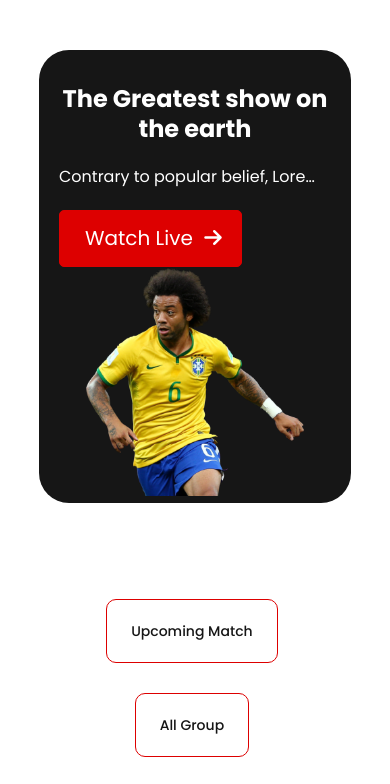
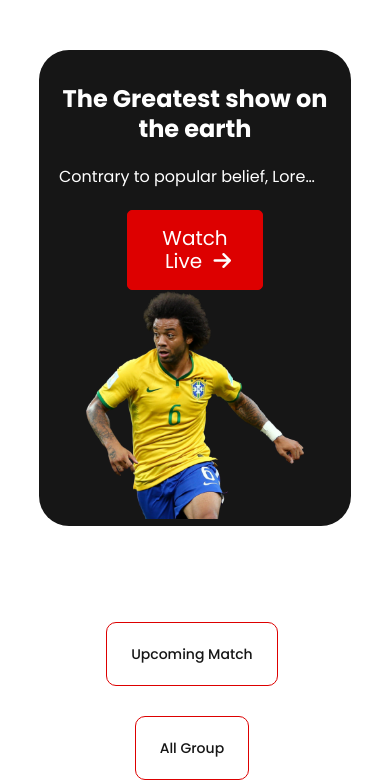
Before and after one commit to Amit7366/world-cup, a plain HTML site: page index.html in a window 390 px wide. Shown: the top 784 px of the page. Drawn offline with Linux system fonts and the light colour scheme.

Commit message:
version 2.1

```diff
--- a/css/style.css
+++ b/css/style.css
@@ -41,7 +41,7 @@ a:hover {
 .banner {
   background-color: #161616;
   border-radius: 30px;
-  padding: 33px 80px 0px 106px;
+  padding: 33px 80px 43px 106px;
 }
 .banner-text {
   padding: 65px 0 0 0;
@@ -370,6 +370,10 @@ a:hover {
     text-overflow: ellipsis;
     text-align: center;
   }
+  .banner-btn{
+    margin-left: 50%;
+    transform: translateX(-50%);
+  }
   .view-button > .banner-btn {
     display: inline-block;
     text-decoration: none;
```
